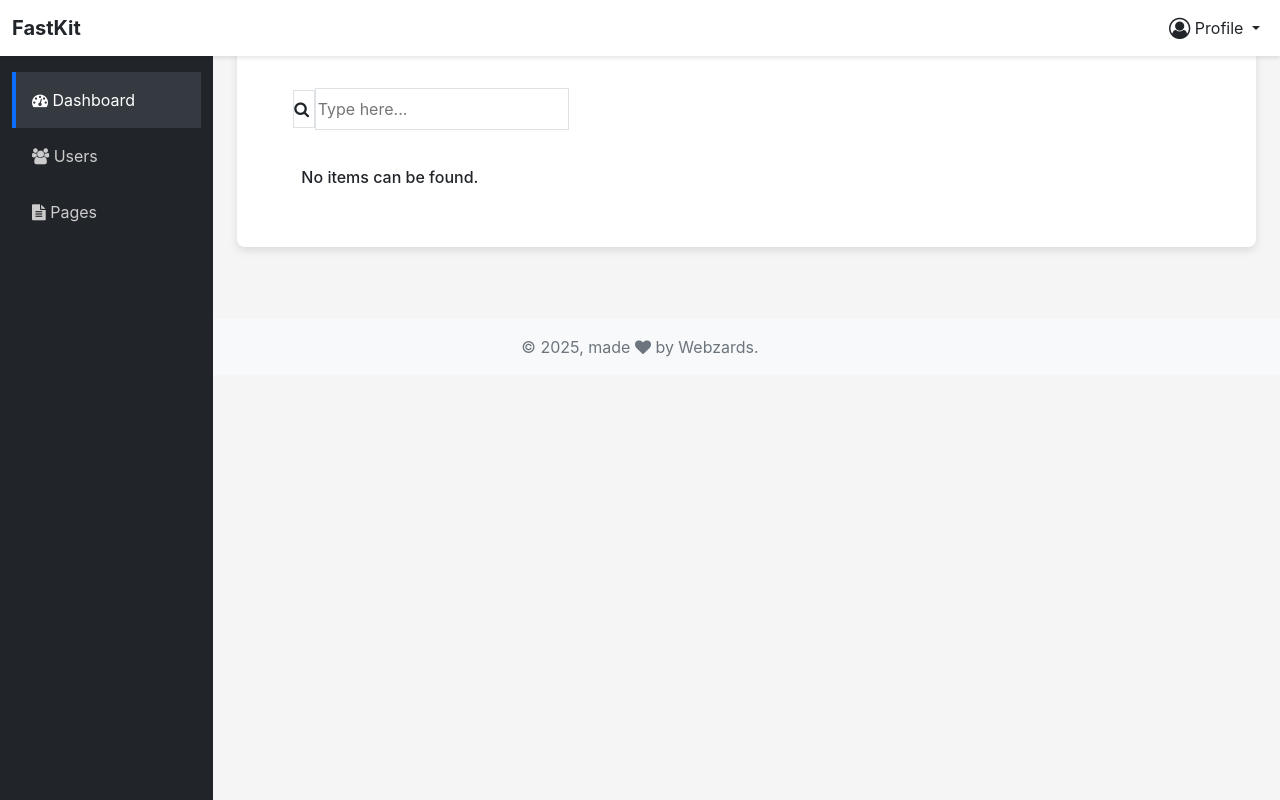
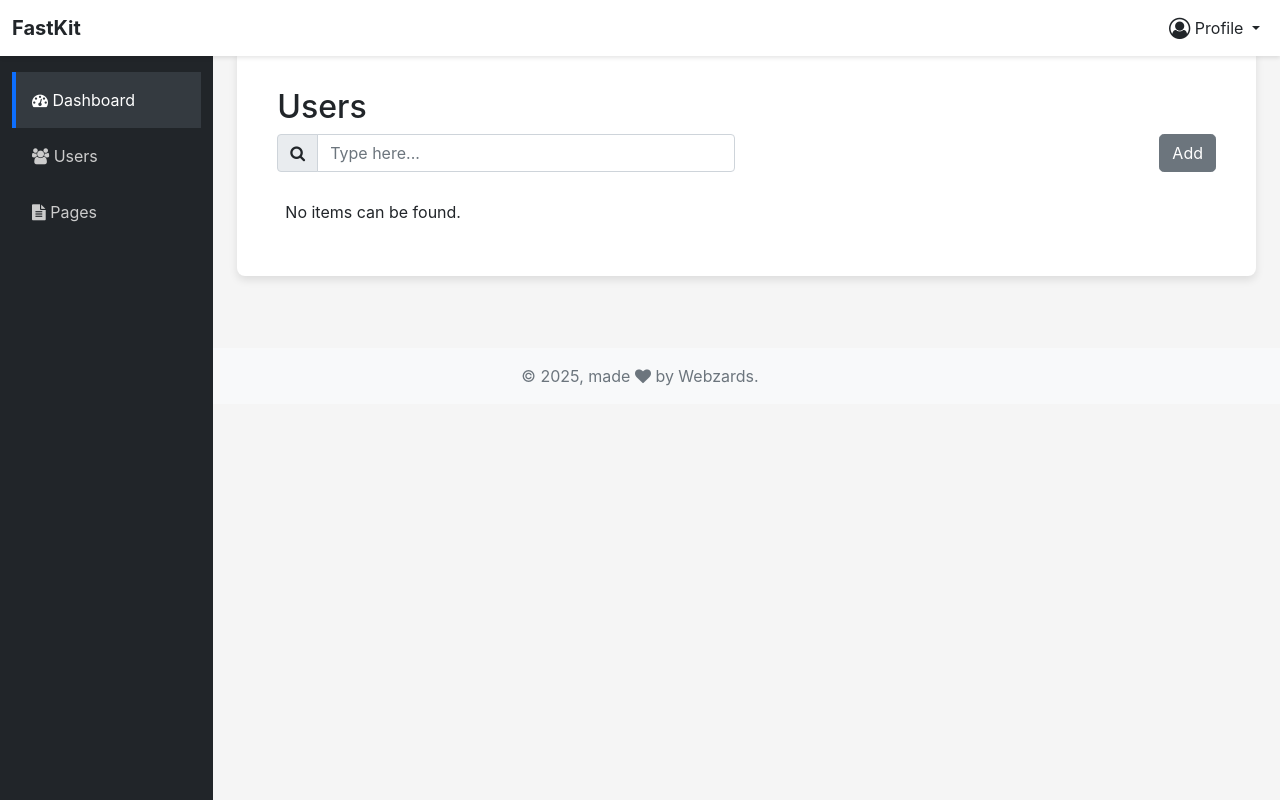
Before and after one commit to radomirbrkovic/fast-kit, a FastAPI app: page /admin/users in a window 1280 px wide. Run offline with FastAPI, Linux system fonts and the light colour scheme; the visitor is signed in with stand-in values (Sample User, id 1); some libraries are stand-ins or nearby versions.

Commit message:
List of users - new layout

```diff
--- a/templates/admin/users/index.html
+++ b/templates/admin/users/index.html
@@ -1,94 +1,53 @@
 {% extends 'layout.html' %}
 {% set title = "Users" %}
 {% block content %}
-<div class="flex-none w-full max-w-full px-3">
-    <div class="relative flex flex-col min-w-0 mb-6 break-words bg-white border-0 border-transparent border-solid shadow-xl dark:bg-slate-850 dark:shadow-dark-xl rounded-2xl bg-clip-border">
-        <div class="p-6 pb-0 mb-0 border-b-0 border-b-solid rounded-t-2xl border-b-transparent">
-            <div class="flex items-center gap-2">
-                <form method="get" action="{{ url_for('admin.users.index') }}"
-                      class="relative flex flex-wrap items-stretch w-full transition-all rounded-lg ease mr-2">
-    <span class="text-sm ease leading-5.6 absolute z-50 -ml-px flex h-full items-center whitespace-nowrap rounded-lg rounded-tr-none rounded-br-none border border-r-0 border-transparent bg-transparent py-2 px-2.5 text-center font-normal text-slate-500 transition-all">
-      <i class="fa fa-search" aria-hidden="true"></i>
-    </span>
-                    <input type="text" name="query" value="{{ query }}" onchange="this.form.submit()"
-                           class="pl-9 text-sm dark:bg-slate-850 dark:text-white focus:shadow-primary-outline ease w-1/100 leading-5.6 relative -ml-px block min-w-0 flex-auto rounded-lg border border-solid border-gray-300 bg-white bg-clip-padding py-2 pr-3 text-gray-700 transition-all placeholder:text-gray-500 focus:border-blue-500 focus:outline-none focus:transition-shadow"
-                           placeholder="Type here...">
-                </form>
-
-                  <a href="{{ url_for('admin.users.create') }}" class="inline-block px-8 py-2 ml-auto font-bold leading-normal text-center text-white align-middle transition-all ease-in bg-blue-500 border-0 rounded-lg shadow-md cursor-pointer text-xs tracking-tight-rem hover:shadow-xs hover:-translate-y-px active:opacity-85">
-                    Add
-                </a>
+<h2 class="card-title">{{ title }}</h2>
+<form method="get" action="{{ url_for('admin.users.index') }}" class="row">
+    <div class="col-6">
+        <div class="input-group mb-3">
+            <span class="input-group-text" id="query-search"><i class="fa fa-search" aria-hidden="true"></i></span>
+            <input type="text" class="form-control"  name="query" value="{{ query }}" onchange="this.form.submit()"  placeholder="Type here..." aria-describedby="query-search">
         </div>
     </div>
-        <div class="flex-auto px-0 pt-0 pb-2">
-            <div class="p-0 overflow-x-auto">
+    <div class="col-6 ">
+        <a href="{{ url_for('admin.users.create') }}" class="btn btn-secondary rounded-3 float-end">Add</a>
+    </div>
+</form>
 {% if users|length > 0 %}
-                <table class="items-center w-full mb-0 align-top border-collapse dark:border-white/40 text-slate-500">
-                    <thead class="align-bottom">
-                    <tr>
-                        <th class="px-6 py-3 font-bold text-left uppercase align-middle bg-transparent border-b border-collapse shadow-none dark:border-white/40 dark:text-white text-xxs border-b-solid tracking-none whitespace-nowrap text-slate-400 opacity-70">
-                            User
-                        </th>
-                        <th class="px-6 py-3 pl-2 font-bold text-left uppercase align-middle bg-transparent border-b border-collapse shadow-none dark:border-white/40 dark:text-white text-xxs border-b-solid tracking-none whitespace-nowrap text-slate-400 opacity-70">
-                            Role
-                        </th>
-                        <th class="px-6 py-3 font-bold text-center uppercase align-middle bg-transparent border-b border-collapse shadow-none dark:border-white/40 dark:text-white text-xxs border-b-solid tracking-none whitespace-nowrap text-slate-400 opacity-70">
-                            Phone
-                        </th>
-                        <th class="px-6 py-3 font-bold text-center uppercase align-middle bg-transparent border-b border-collapse shadow-none dark:border-white/40 dark:text-white text-xxs border-b-solid tracking-none whitespace-nowrap text-slate-400 opacity-70">
-                            Status
-                        </th>
-                        <th class="px-6 py-3 font-semibold capitalize align-middle bg-transparent border-b border-collapse border-solid shadow-none dark:border-white/40 dark:text-white tracking-none whitespace-nowrap text-slate-400 opacity-70"></th>
-                    </tr>
+<table class="table">
+<thead>
+    <th class="col">User</th>
+    <th class="col">Email</th>
+    <th class="col">Role</th>
+    <th class="col">Phone</th>
+    <th class="col">Status</th>
+    <th class="col">Actions</th>
 </thead>
  <tbody>
     {% for user in users%}
-
         <tr>
-                        <td class="p-2 align-middle bg-transparent border-b dark:border-white/40 whitespace-nowrap shadow-transparent">
-                            <div class="flex px-2 py-1">
-                                <div class="flex flex-col justify-center">
-                                    <h6 class="mb-0 text-sm leading-normal dark:text-white">{{ user.first_name }} {{
-                                        user.last_name }}</h6>
-                                    <p class="mb-0 text-xs leading-tight dark:text-white dark:opacity-80 text-slate-400">
-                                        {{ user.email }}</p>
-                                </div>
-                            </div>
-                        </td>
-                        <td class="p-2 text-sm leading-normal bg-transparent border-b dark:border-white/40 whitespace-nowrap shadow-transparent">
-                            <span class="bg-gradient-to-tl from-emerald-500 to-teal-400 px-2.5 text-xs rounded-1.8 py-1.4 inline-block whitespace-nowrap text-center align-baseline font-bold uppercase leading-none text-white">{{ user.role_label }}</span>
-                        </td>
-                        <td class="p-2 text-center align-middle bg-transparent border-b dark:border-white/40 whitespace-nowrap shadow-transparent">
-                            <span class="text-xs font-semibold leading-tight dark:text-white dark:opacity-80 text-slate-400">{{ user.phone_number }}</span>
-                        </td>
-
-                        <td class="p-2 text-center align-middle bg-transparent border-b dark:border-white/40 whitespace-nowrap shadow-transparent">
-                            <span class="text-xs font-semibold leading-tight dark:text-white dark:opacity-80 text-slate-400">{{ user.status }}</span>
-                        </td>
-                        <td class="p-2 align-middle bg-transparent border-b dark:border-white/40 whitespace-nowrap shadow-transparent">
-
-                            <a href="{{ url_for('admin.users.edit', id=user.id) }}" class="inline-block px-3 py-3 mr-3 font-bold text-center uppercase align-middle rounded-lg cursor-pointer bg-[#d4d4d8] leading-normal text-xs ease-in tracking-tight-rem shadow-md bg-x-25 hover:-translate-y-px active:opacity-85 hover:shadow-md">
+            <td>{{ user.first_name }} {{ user.last_name }}</td>
+            <td>{{ user.email }}</td>
+            <td>{{ user.role_label }}</td>
+            <td>{{ user.phone_number }}</td>
+            <td>{{ user.status }}</td>
+            <td>
+                <a class="btn btn-light" href="{{ url_for('admin.users.edit', id=user.id) }}" >
                      <i class="fa fa-pencil" aria-hidden="true"></i>
                 </a>
-
                  {% if request.session['auth_id'] != user.id %}
-                                <a href="#" onclick="deleteUser({{ user.id }})" class="inline-block px-3 py-3 mr-3 font-bold text-center uppercase align-middle rounded-lg cursor-pointer text-white bg-[#f5365c] leading-normal text-xs ease-in tracking-tight-rem shadow-md bg-x-25 hover:-translate-y-px active:opacity-85 hover:shadow-md">
+                    <a href="#" onclick="deleteUser({{ user.id }})" class="btn btn-danger">
                        <i class="fa fa-trash-o" aria-hidden="true"></i>
                     </a>
                  {% endif %}
-
             </td>
         </tr>
     {% endfor %}
  </tbody>
 </table>
  {% else %}
-                <h6 class="mb-1 mt-1 p-2 text-sm leading-normal dark:text-white">No items can be found.</h6>
+                <p class="mb-1 mt-1 p-2 ">No items can be found.</p>
 {% endif %}
-            </div>
-        </div>
-    </div>
-</div>
 
 <script>
 async function deleteUser(id) {
```
Lines whose indentation alone changed are shown as unchanged.
